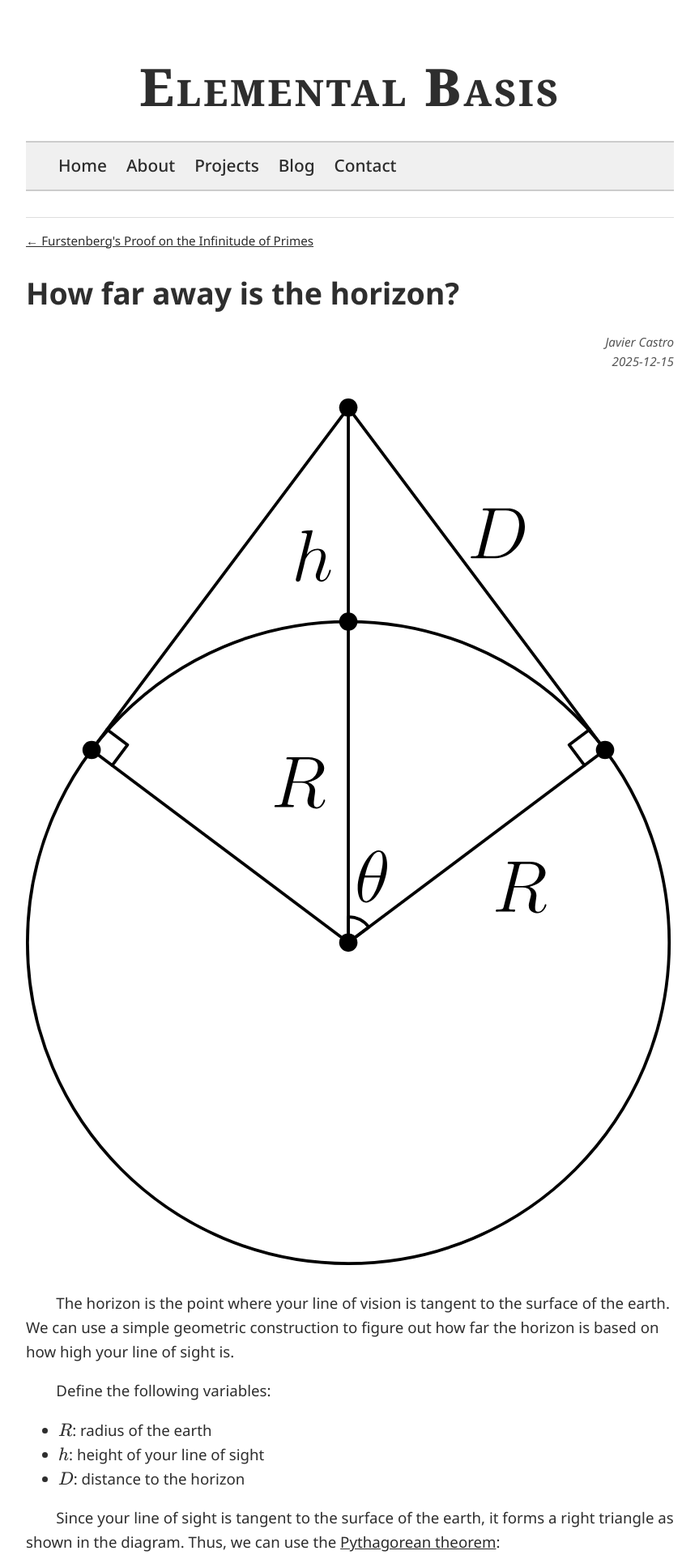
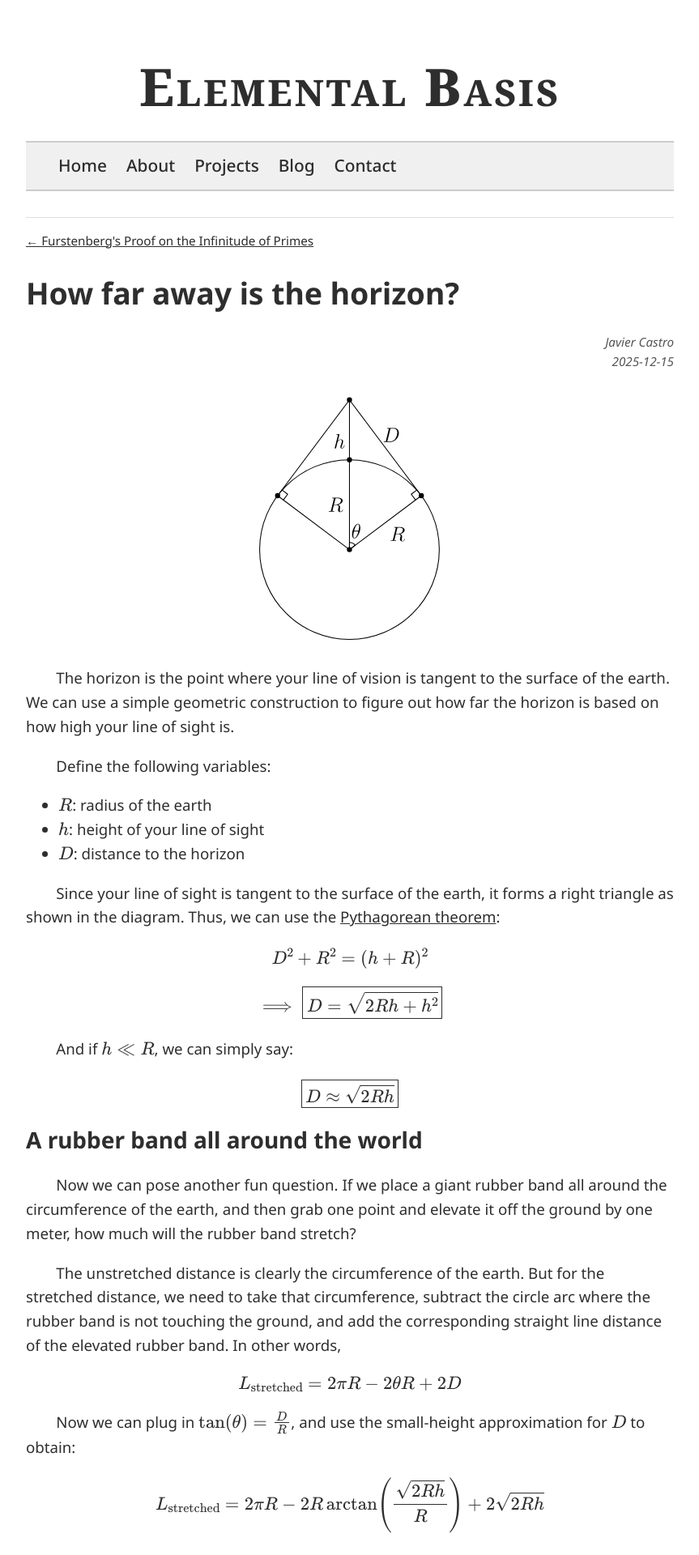
Before and after one commit to elementalbasis/elementalbasis.com, a Jekyll site: the page built from _posts/2025-12-15-horizon-distance.md, in a window 1280 px wide. Shown: the top 1920 px of the page at 81% size, without its empty margins (208-1071 px from the left). Built offline with Jekyll 4.4.1, drawn with Linux system fonts in a browser that asks for light colours.

Commit message:
Added a maximum height for post cover images.

```diff
--- a/assets/css/main.css
+++ b/assets/css/main.css
@@ -174,6 +174,7 @@ p {
   margin: 2rem auto;
   width: 100%;
   height: auto;
+  max-height: 300px;
 }
 
 
```
